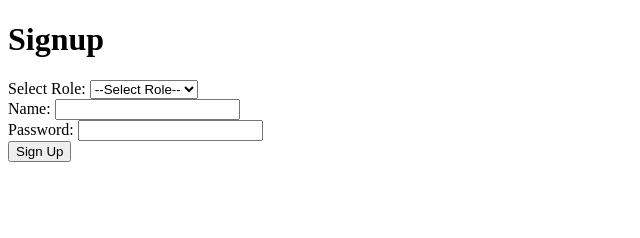
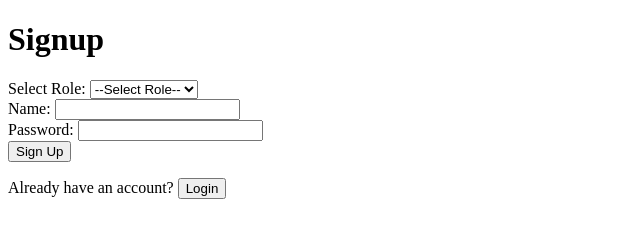
Before and after one commit to Smart552/Attendance, a website: page signup.html in a window 1280 px wide. Shown: the whole page, without its empty margins (0-640 px from the left). Drawn offline with Linux system fonts and the light colour scheme.

Commit message:
Update signup.html

```diff
--- a/signup.html
+++ b/signup.html
@@ -46,6 +46,9 @@
 
     <button type="submit">Sign Up</button>
   </form>
+
+  <!-- Navigation: Link to Login -->
+  <p>Already have an account? <button onclick="window.location.href='login.html'">Login</button></p>
 
   <script>
     // Handle role-based field display
```
